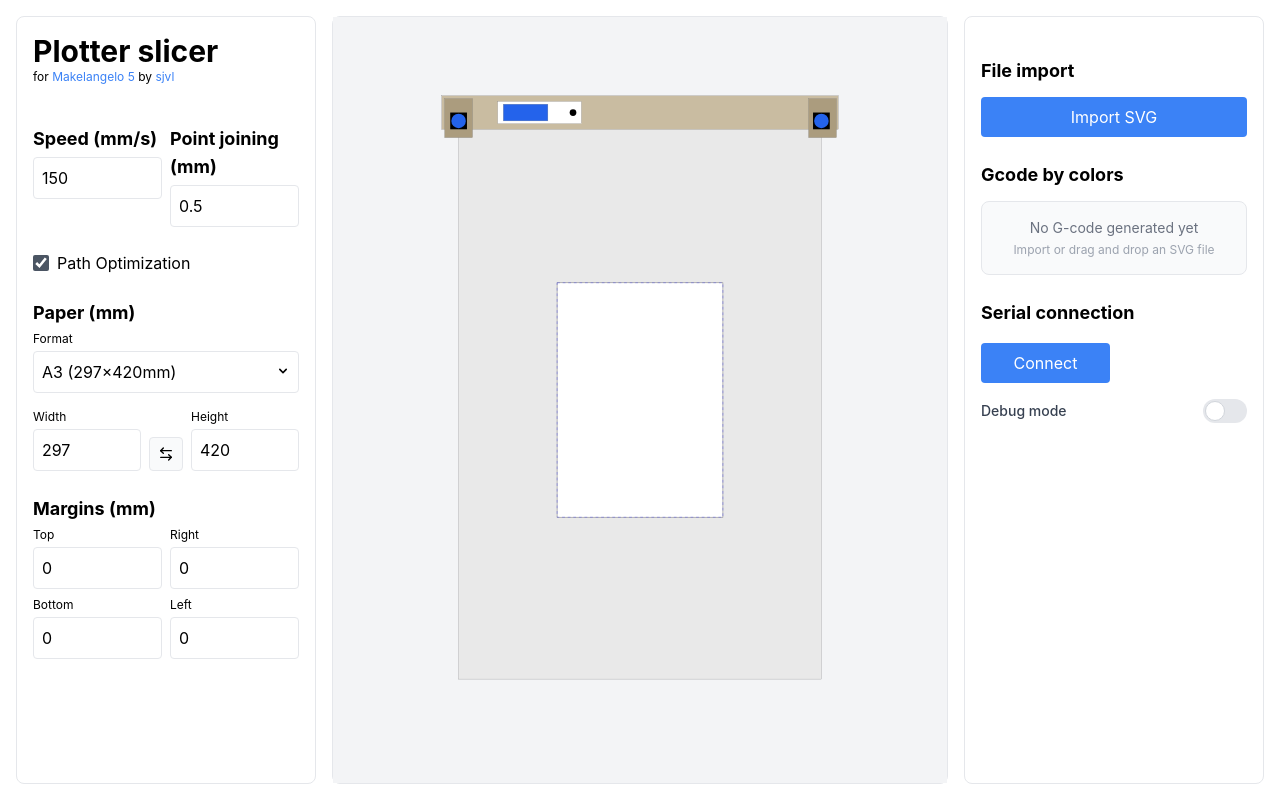
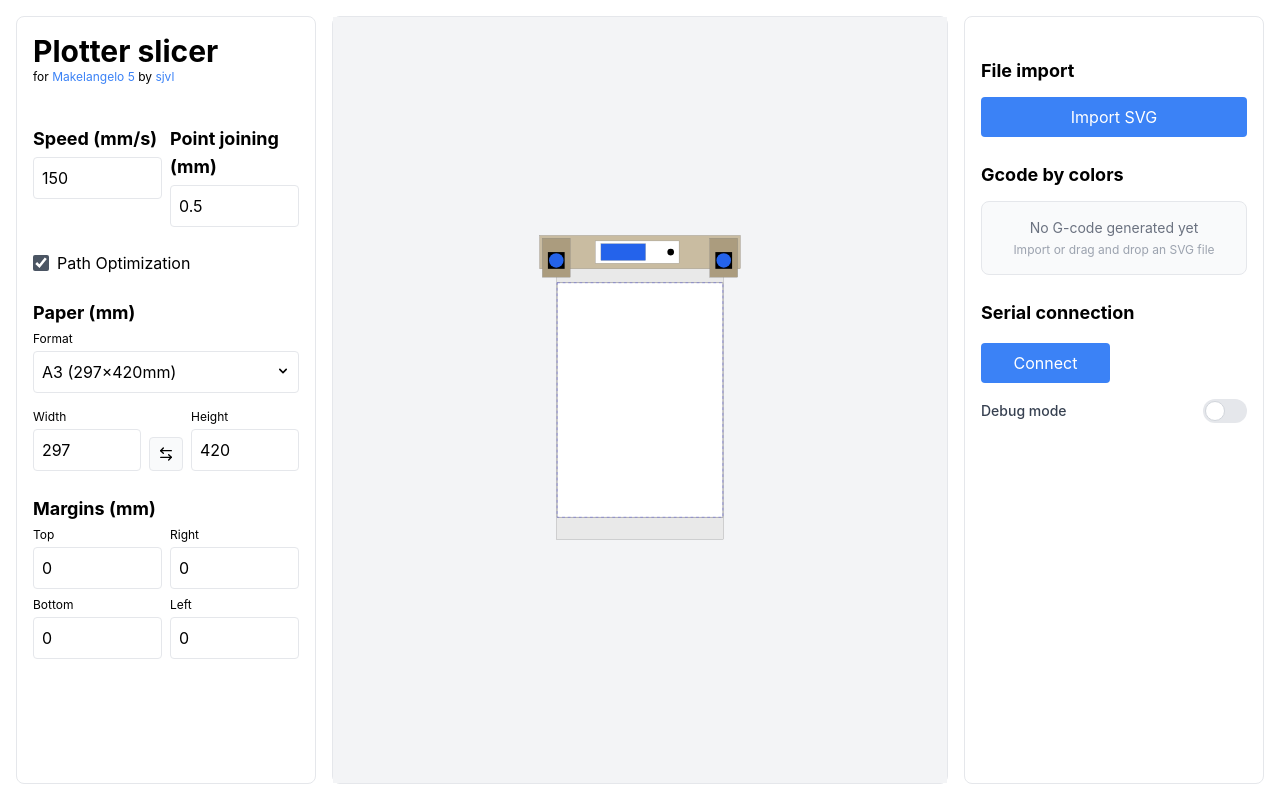
Before and after one commit to sjvl/plotter-slicer, a Next.js app: page / in a window 1280 px wide. Built offline with nearby package versions, Linux system fonts and the light colour scheme.

Commit message:
plotterConfig

```diff
--- a/components/PreviewCanvas.js
+++ b/components/PreviewCanvas.js
@@ -149,18 +149,24 @@ const PreviewCanvas = ({
     if (!gcode) return null;
 
     const plotterToSvg = (x, y) => {
-      const correctionX = PLOTTER_WIDTH / paperConfig.width;
-      const correctionY = PLOTTER_HEIGHT / paperConfig.height;
+      // 1. Les coordonnées G-code sont en mm dans le référentiel du plotter
+      // Le plotter a un centre à (0,0) et va de -325 à +325 en X et -500 à +500 en Y
 
-      const relativeX = (x - PLOTTER_MIN_X) / PLOTTER_WIDTH;
-      const relativeY = (PLOTTER_MAX_Y - y) / PLOTTER_HEIGHT;
+      // 2. On doit les mapper vers les coordonnées du papier
+      // Le papier est centré sur le canvas et a des dimensions paperConfig.width × paperConfig.height
 
-      const paperX = relativeX * paperConfig.width * correctionX;
-      const paperY = relativeY * paperConfig.height * correctionY;
+      // Position du coin supérieur gauche du papier dans le canvas
+      const paperX = (canvas.width - paperConfig.width) / 2;
+      const paperY = (canvas.height - paperConfig.height) / 2;
+
+      // Convertir les coordonnées plotter vers les coordonnées papier
+      // Le papier est centré sur (0,0) du plotter
+      const xInPaper = paperConfig.width / 2 + x;
+      const yInPaper = paperConfig.height / 2 - y; // Y inversé
 
       return {
-        x: (canvas.width - paperConfig.width * correctionX) / 2 + paperX,
-        y: (canvas.height - paperConfig.height * correctionY) / 2 + paperY
+        x: paperX + xInPaper,
+        y: paperY + yInPaper
       };
     };
 
@@ -242,30 +248,30 @@ const PreviewCanvas = ({
           <g transform={`translate(${viewTransform.x} ${viewTransform.y}) scale(${viewTransform.scale})`}>
             {/* Zone de dessin totale du plotter */}
             <rect
-              x={(canvas.width - machineConfig.width) /2}
-              y={(canvas.height - machineConfig.height) /2}
-              width={machineConfig.width}
-              height={machineConfig.height}
+              x={(canvas.width - PLOTTER_WIDTH) / 2}
+              y={(canvas.height - PLOTTER_HEIGHT) / 2}
+              width={PLOTTER_WIDTH}
+              height={PLOTTER_HEIGHT}
               fill="#e9e9e9"
               stroke="gray"
               strokeWidth="0.5"
             />
 
-            {/* Support machine */}
+            {/* Support machine - calculé proportionnellement */}
             <rect
-              x={(canvas.width - machineConfig.width) /2 -30}
-              y={(canvas.height - 1030) /2 - 30}
-              width={machineConfig.width + 60}
+              x={(canvas.width - PLOTTER_WIDTH) / 2 - 30}
+              y={(canvas.height - PLOTTER_HEIGHT) / 2 - 45}
+              width={PLOTTER_WIDTH + 60}
               height={60}
               fill="#c9bca1"
               stroke="grey"
               strokeWidth="0.5"
             />
 
-            {/* Moteurs */}
+            {/* Moteur gauche */}
             <rect
-              x={(canvas.width - machineConfig.width) /2 -25}
-              y={(canvas.height - 1030) /2 - 25}
+              x={(canvas.width - PLOTTER_WIDTH) / 2 - 25}
+              y={(canvas.height - PLOTTER_HEIGHT) / 2 - 40}
               width={50}
               height={70}
               fill="#ab9c7e"
@@ -273,17 +279,23 @@ const PreviewCanvas = ({
               strokeWidth="0.5"
             />
             <rect
-              x={(canvas.width - machineConfig.width) /2 - 15}
-              y={(canvas.height - machineConfig.height) /2 - 15}
+              x={(canvas.width - PLOTTER_WIDTH) / 2 - 15}
+              y={(canvas.height - PLOTTER_HEIGHT) / 2 - 15}
               width={30}
               height={30}
               fill="black"
             />
-            <circle cx={(canvas.width - machineConfig.width) /2} cy={(canvas.height - machineConfig.height) /2} r="13" fill="#2463EB" />
+            <circle
+              cx={(canvas.width - PLOTTER_WIDTH) / 2}
+              cy={(canvas.height - PLOTTER_HEIGHT) / 2}
+              r="13"
+              fill="#2463EB"
+            />
 
+            {/* Moteur droit */}
             <rect
-              x={(canvas.width) -248}
-              y={(canvas.height - 1030) /2 - 25}
+              x={(canvas.width + PLOTTER_WIDTH) / 2 - 25}
+              y={(canvas.height - PLOTTER_HEIGHT) / 2 - 40}
               width={50}
               height={70}
               fill="#ab9c7e"
@@ -291,18 +303,23 @@ const PreviewCanvas = ({
               strokeWidth="0.5"
             />
             <rect
-              x={canvas.width - (canvas.width - machineConfig.width) /2 - 15}
-              y={(canvas.height - machineConfig.height) /2 - 15}
+              x={(canvas.width + PLOTTER_WIDTH) / 2 - 15}
+              y={(canvas.height - PLOTTER_HEIGHT) / 2 - 15}
               width={30}
               height={30}
               fill="black"
             />
-            <circle cx={canvas.width - (canvas.width - machineConfig.width) /2} cy={(canvas.height - machineConfig.height) /2} r="13" fill="#2463EB" />
+            <circle
+              cx={(canvas.width + PLOTTER_WIDTH) / 2}
+              cy={(canvas.height - PLOTTER_HEIGHT) / 2}
+              r="13"
+              fill="#2463EB"
+            />
 
-            {/* Ecran + SD */}
+            {/* Ecran + SD - centré horizontalement */}
             <rect
-              x={(canvas.width - 210) / 2 - 150}
-              y={(canvas.height - 1030) /2 - 20}
+              x={(canvas.width - PLOTTER_WIDTH) / 2 + 70}
+              y={(canvas.height - PLOTTER_HEIGHT) / 2 - 35}
               width={150}
               height={40}
               fill="white"
@@ -310,15 +327,20 @@ const PreviewCanvas = ({
               strokeWidth=".5"
             />
             <rect
-              x={(canvas.width - 210) / 2 - 140}
-              y={(canvas.height - 1030) /2 - 15}
+              x={(canvas.width - PLOTTER_WIDTH) / 2 + 80}
+              y={(canvas.height - PLOTTER_HEIGHT) / 2 - 30}
               width={80}
               height={30}
               fill="#2463EB"
               stroke="grey"
               strokeWidth=".5"
             />
-            <circle cx={(canvas.width - 210) / 2 - 15} cy={(canvas.height - 1030) /2} r="6" fill="black" />
+            <circle
+              cx={(canvas.width - PLOTTER_WIDTH) / 2 + 205}
+              cy={(canvas.height - PLOTTER_HEIGHT) / 2 -15}
+              r="6"
+              fill="black"
+            />
 
             {/* Papier centré */}
             <rect
--- a/constants/plotterConfig.js
+++ b/constants/plotterConfig.js
@@ -1,17 +1,16 @@
-// constants/plotterConfig.js
+// plotterConfig.js
+export const DEFAULT_MACHINE_CONFIG = {
+  width: 300,
+  height: 500,
+};
 
-// Dimensions réelles du plotter
-export const PLOTTER_MIN_X = -126.225;
-export const PLOTTER_MAX_X = 126.225;
-export const PLOTTER_MIN_Y = -124.801;
-export const PLOTTER_MAX_Y = 124.801;
-export const PLOTTER_WIDTH = PLOTTER_MAX_X - PLOTTER_MIN_X;  // 252.45
-export const PLOTTER_HEIGHT = PLOTTER_MAX_Y - PLOTTER_MIN_Y; // 249.602
-
-export const DEFAULT_MACHINE_CONFIG = {
-    width: 650,
-    height: 1000,
-};
+// Le système de coordonnées est centré sur (0,0)
+export const PLOTTER_MIN_X = -DEFAULT_MACHINE_CONFIG.width / 2;   // -325
+export const PLOTTER_MAX_X = DEFAULT_MACHINE_CONFIG.width / 2;    // +325
+export const PLOTTER_MIN_Y = -DEFAULT_MACHINE_CONFIG.height / 2;  // -500
+export const PLOTTER_MAX_Y = DEFAULT_MACHINE_CONFIG.height / 2;   // +500
+export const PLOTTER_WIDTH = DEFAULT_MACHINE_CONFIG.width;        // 650
+export const PLOTTER_HEIGHT = DEFAULT_MACHINE_CONFIG.height;      // 1000
 
 // Formats de papier standards
 export const PAPER_FORMATS = {
```
